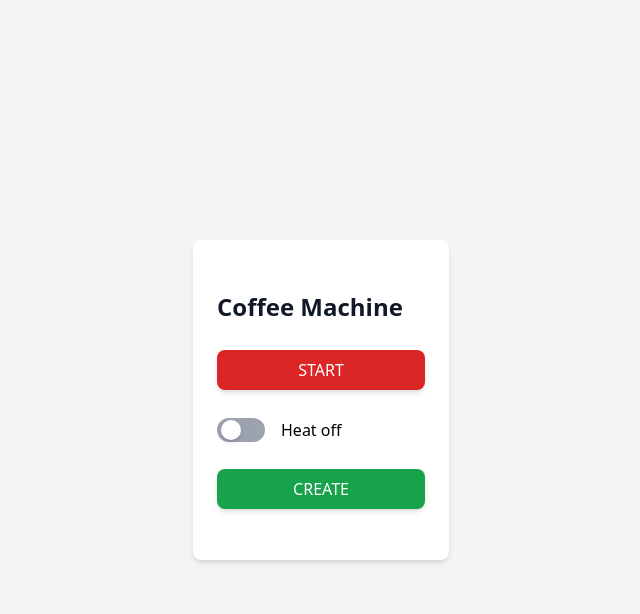
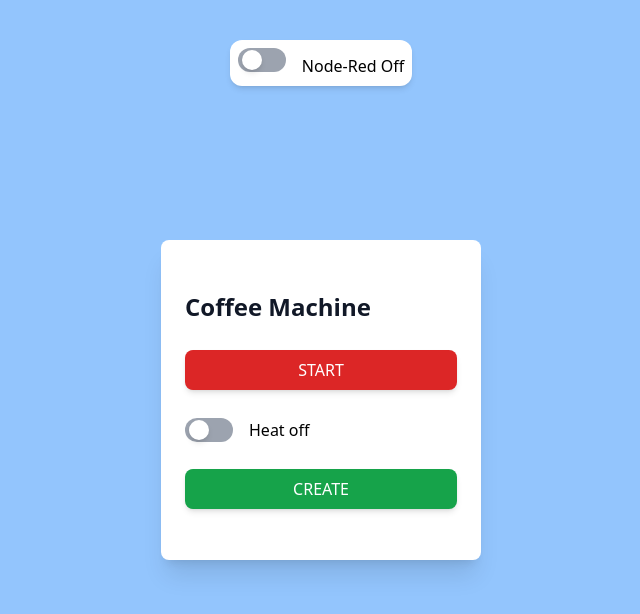
Before and after one commit to A-rya-n/CoffeeMachine_ui, a React (Vite) app in the folder interface/: page / in a window 1280 px wide. Shown: the top 614 px of the page, without its empty margins (319-959 px from the left). Built offline with nearby package versions, Linux system fonts and the light colour scheme.

Commit message:
added node-RED instance

```diff
--- a/interface/src/App.tsx
+++ b/interface/src/App.tsx
@@ -1,9 +1,26 @@
 import Toggle from "./Toggle";
+import ToggleNode from "./ToggleNode";
+import { useState } from "react";
 
 function App() {
+  const [nodeState, setNodeState] = useState(false);
+
+  const ShowNode = (data: any) => {
+    setNodeState(!data);
+  };
+  console.log("App node state", nodeState);
+
   return (
-    <div className="bg-gray-100 h-screen flex items-center justify-center">
-      <div className="bg-white p-6 rounded-lg shadow-md flex flex-col justify-evenly h-80 w-64">
+    <div className="bg-blue-300 h-screen flex items-center justify-center">
+      <ToggleNode nodeState={nodeState} onNode={ShowNode} />
+      {nodeState ? (
+        <iframe
+          src="http://192.168.1.102:1880"
+          width={"80%"}
+          height={"80%"}
+        ></iframe>
+      ) : (
+        <div className="bg-white p-6 rounded-lg shadow-xl flex flex-col justify-evenly h-80 w-80">
           <h1 className="text-gray-900 font-bold text-2xl">Coffee Machine</h1>
           <button className="bg-red-600 p-2 rounded-lg text-center text-white shadow-md hover:bg-red-700">
             START
@@ -13,6 +30,7 @@
             CREATE
           </button>
         </div>
+      )}
     </div>
   );
 }
--- /dev/null
+++ b/interface/src/ToggleNode.tsx
@@ -0,0 +1,34 @@
+import { useState } from "react";
+
+const ToggleNode = (props: any) => {
+  const [active, setActive] = useState(false);
+
+  function handleClick() {
+    setActive((prev) => !prev);
+    props.onNode(active);
+  }
+  console.log("toggle", active);
+
+  return (
+    <div className="fixed top-10 left-50 right-50 bg-white p-2 rounded-xl shadow-md">
+      <button
+        type="button"
+        className={`bg-gray-400 rounded-full p-0 w-12 h-6 focus:outline-none ${
+          active ? "bg-blue-600" : null
+        }`}
+        onClick={handleClick}
+      >
+        <span
+          className={`bg-white rounded-full shadow-md block w-5 h-5 mx-1  transform transition-transform duration-300 ease-in-out ${
+            active ? "translate-x-full" : null
+          }`}
+        ></span>
+      </button>
+      <label htmlFor="toggle" className="ml-4">
+        {`Node-Red ${props.nodeState ? "On" : "Off"}`}
+      </label>
+    </div>
+  );
+};
+
+export default ToggleNode;
```
Lines whose indentation alone changed are shown as unchanged.
